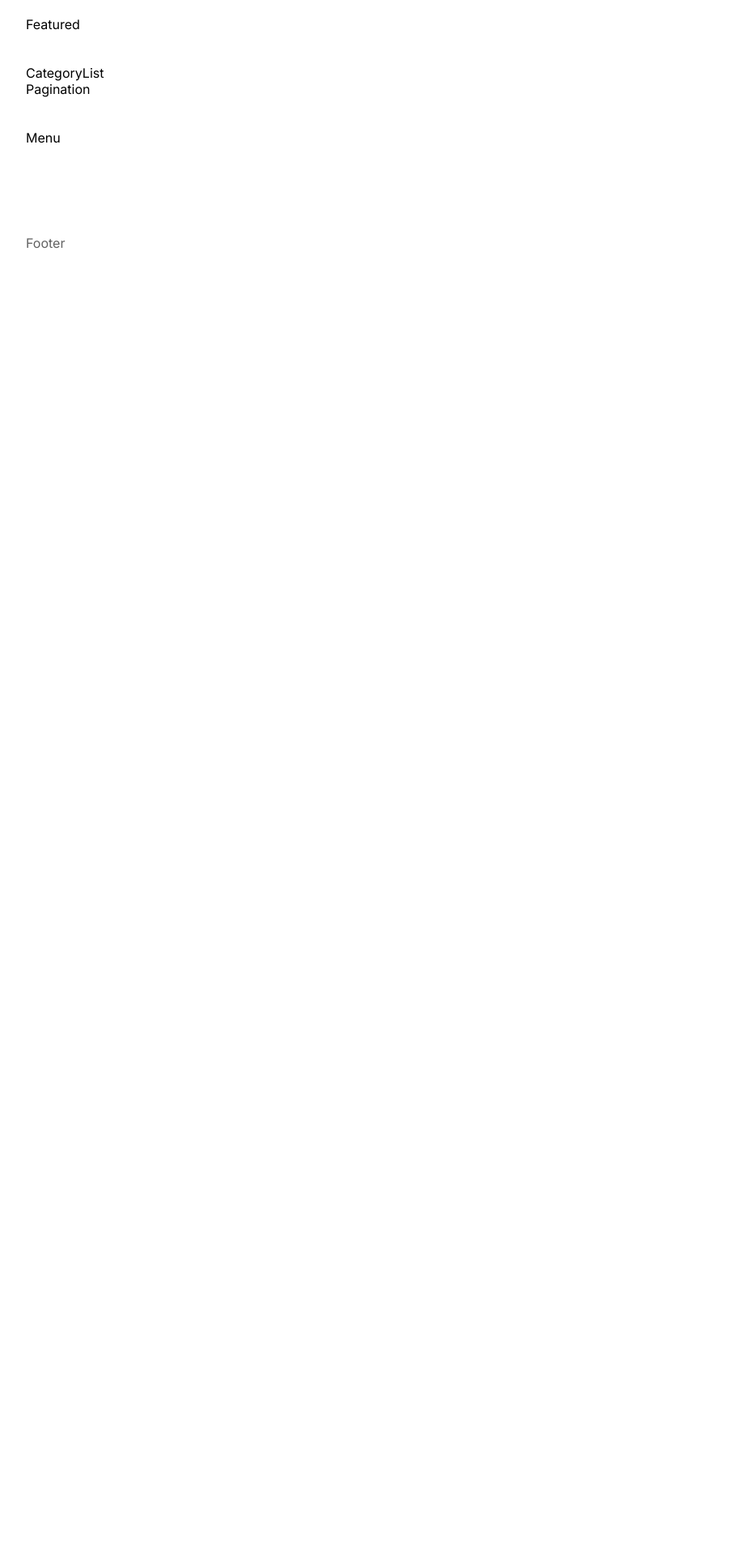
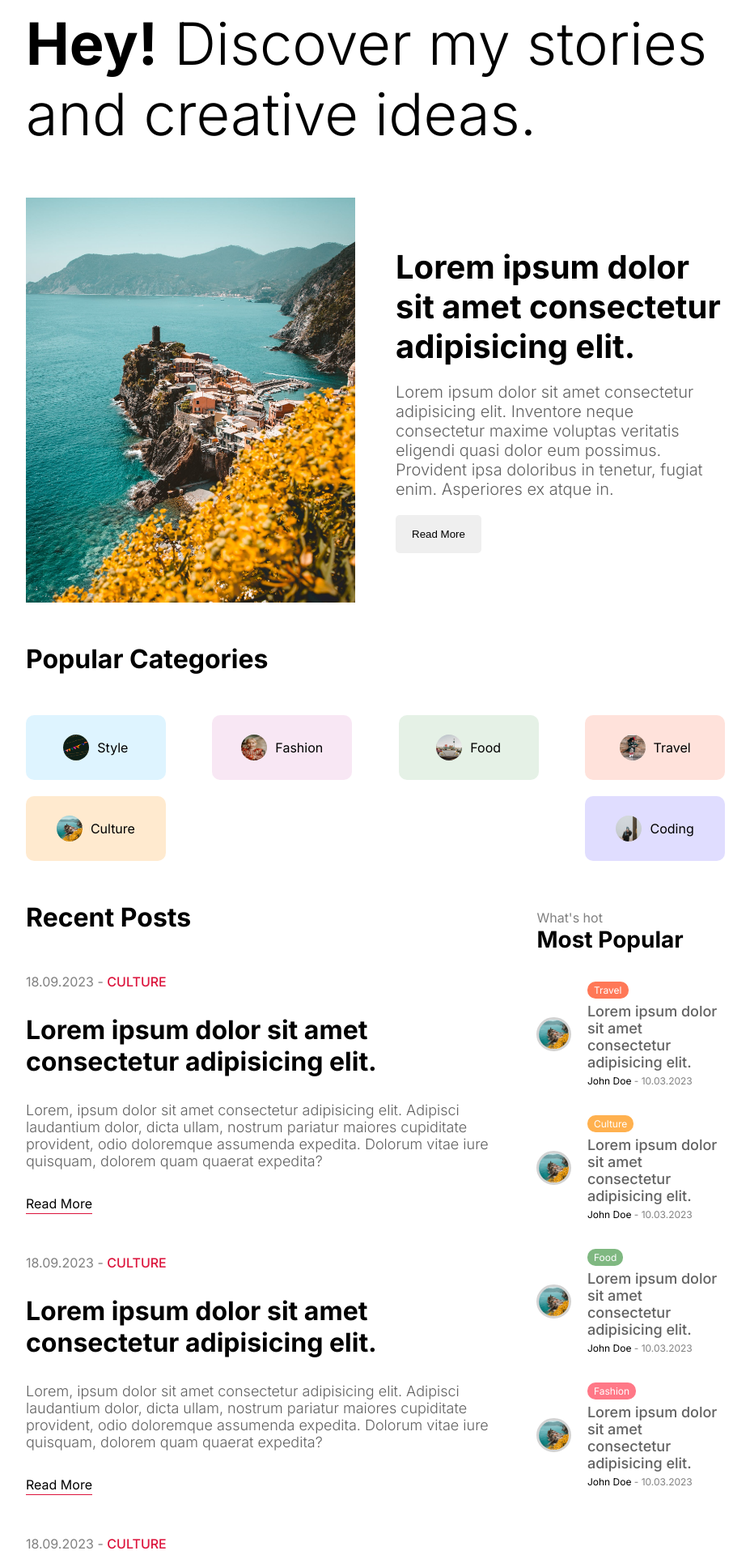
Before and after one commit to TrueAlexander/blog-tut, a Next.js app: page / in a window 1280 px wide. Shown: the part 120-2040 px from the top of the page at 81% size, without its empty margins (176-1103 px from the left). Before the commit the page ends 800 px from the top, so only its background shows below. Built offline with nearby package versions, Linux system fonts and the light colour scheme.

Commit message:
components layouts

```diff
--- a/src/app/homepage.module.css
+++ b/src/app/homepage.module.css
@@ -0,0 +1,4 @@
+.content{
+  display: flex;
+  gap: 50px;
+}
--- /dev/null
+++ b/src/components/card/Card.jsx
@@ -0,0 +1,26 @@
+import styles from "./card.module.css"
+import Image from "next/image"
+import Link from "next/link"
+
+const Card = () => {
+  return (
+    <div className={styles.container}>
+      <div className={styles.imageContainer}>
+        <Image src="/p1.jpeg" alt="" fill className={styles.image}/>
+      </div>
+      <div className={styles.textContainer}>
+        <div className={styles.detail}>
+          <span className={styles.date}>18.09.2023 - </span>
+          <span className={styles.category}>CULTURE</span>
+        </div>
+        <Link href="/">
+          <h1>Lorem ipsum dolor sit amet consectetur adipisicing elit.</h1>
+        </Link>
+        <p className={styles.desc}>Lorem, ipsum dolor sit amet consectetur adipisicing elit. Adipisci laudantium dolor, dicta ullam, nostrum pariatur maiores cupiditate provident, odio doloremque assumenda expedita. Dolorum vitae iure quisquam, dolorem quam quaerat expedita?</p>
+        <Link href="/" className={styles.link}>Read More</Link>
+      </div>
+    </div>
+  )
+}
+
+export default Card
--- /dev/null
+++ b/src/components/card/card.module.css
@@ -0,0 +1,50 @@
+.container {
+  margin-bottom: 50px;
+  display: flex;
+  align-items: center;
+  gap: 50px;
+}
+
+.imageContainer {
+  flex: 1;
+  height: 350px;
+  position: relative;
+}
+
+.image {
+  object-fit: cover;
+}
+
+.textContainer {
+  flex: 1;
+  display: flex;
+  flex-direction: column;
+  gap: 30px;
+}
+
+.date {
+  color: gray;
+}
+
+.category {
+  color: crimson;
+  font-weight: 500;
+}
+
+.desc {
+  font-size: 18px;
+  font-weight: 300;
+  color: var(--softTextColor);
+}
+
+.link {
+  border-bottom: 1px solid crimson;
+  width: max-content;
+  padding: 2px 0px;
+}
+
+@media screen and (max-width: 1280px) {
+  .imageContainer {
+    display: none;
+  }
+}
--- a/src/components/cardList/CardList.jsx
+++ b/src/components/cardList/CardList.jsx
@@ -1,9 +1,17 @@
 import styles from './cardList.module.css'
 import Pagination from '../pagination/Pagination'
+import Card from '../card/Card'
 
 const CardList = () => {
   return (
     <div className={styles.container}>
+      <h1 className={styles.title}>Recent Posts</h1>
+      <div className={styles.posts}>
+        <Card/>
+        <Card/>
+        <Card/>
+        <Card/>
+      </div>
       <Pagination/>
     </div>
   )
--- a/src/components/categoryList/CategoryList.jsx
+++ b/src/components/categoryList/CategoryList.jsx
@@ -1,9 +1,73 @@
 import styles from './categoryList.module.css'
+import Image from 'next/image'
+import Link from 'next/link'
 
 const CategoryList = () => {
   return (
     <div className={styles.container}>
-      CategoryList
+      <h1 className={styles.title}>Popular Categories</h1>
+      <div className={styles.categories}>
+        <Link href="/blog?cat=style" className={`${styles.category} ${styles.style}`}>
+          <Image
+            src="/style.png"
+            alt=""
+            width={32}
+            height={32}
+            className={styles.image}
+          />
+          style
+        </Link>
+        <Link href="/blog?cat=fashion" className={`${styles.category} ${styles.fashion}`}>
+          <Image
+            src="/fashion.png"
+            alt=""
+            width={32}
+            height={32}
+            className={styles.image}
+          />
+          fashion
+        </Link>
+        <Link href="/blog?cat=food" className={`${styles.category} ${styles.food}`}>
+          <Image
+            src="/food.png"
+            alt=""
+            width={32}
+            height={32}
+            className={styles.image}
+          />
+          food
+        </Link>
+        <Link href="/blog?cat=travel" className={`${styles.category} ${styles.travel}`}>
+          <Image
+            src="/travel.png"
+            alt=""
+            width={32}
+            height={32}
+            className={styles.image}
+          />
+          travel
+        </Link>
+        <Link href="/blog?cat=culture" className={`${styles.category} ${styles.culture}`}>
+          <Image
+            src="/culture.png"
+            alt=""
+            width={32}
+            height={32}
+            className={styles.image}
+          />
+          culture
+        </Link>
+        <Link href="/blog?cat=coding" className={`${styles.category} ${styles.coding}`}>
+          <Image
+            src="/coding.png"
+            alt=""
+            width={32}
+            height={32}
+            className={styles.image}
+          />
+          coding
+        </Link>
+      </div>
     </div>
   )
 }
--- a/src/components/featured/Featured.jsx
+++ b/src/components/featured/Featured.jsx
@@ -1,9 +1,25 @@
 import styles from './featured.module.css'
+import Image from 'next/image'
 
 const Featured = () => {
   return (
     <div className={styles.container}>
-      Featured
+      <h1 className={styles.title}>
+        <b>Hey!</b> Discover my stories and creative ideas.
+      </h1>
+      <div className={styles.post}>
+        <div className={styles.imgContainer}>
+          <Image src="/p1.jpeg" alt="" fill className={styles.image}/>
+        </div>
+        <div className={styles.textContainer}>
+          <h1 className={styles.postTitle}>Lorem ipsum dolor sit amet consectetur adipisicing elit.</h1>
+          <p className={styles.postDesc}>
+            Lorem ipsum dolor sit amet consectetur adipisicing elit. Inventore neque consectetur maxime voluptas veritatis eligendi quasi dolor eum possimus. Provident ipsa doloribus in tenetur, fugiat enim. Asperiores ex atque in.
+          </p>
+          <button className={styles.button}>Read More</button>
+        </div>
+
+      </div>
     </div>
   )
 }
--- a/src/components/featured/featured.module.css
+++ b/src/components/featured/featured.module.css
@@ -1,58 +1,77 @@
 .container {
+  margin-top: 30px;
+}
+
+.title {
+  font-size: 96px;
+  font-weight: 300;
+}
+
+.post {
+  margin-top: 60px;
   display: flex;
   align-items: center;
-  justify-content: space-between;
-  height: 100px;
+  gap: 50px;
 }
 
-.social {
-  display: flex;
-  gap: 10px;
+.imgContainer {
   flex: 1;
+  height: 500px;
+  position: relative;
 }
 
-.logo {
-  flex: 1;
-  text-align: center;
-  font-size: 36px;
-  font-weight: bold;
+.image {
+  object-fit: cover;
 }
 
-.links {
+.textContainer {
+  flex: 1;
   display: flex;
-  align-items: center;
+  flex-direction: column;
   gap: 20px;
-  flex: 1;
+}
+
+.postTitle {
+  font-size: 40px;
+}
+
+.postDesc {
   font-size: 20px;
+  font-weight: 300;
+  color: var(--softTextColor);
+}
+
+.button {
+  padding: 16px 20px;
+  border: none;
+  border-radius: 5px;
+  width: max-content;
 }
 
 @media screen and (max-width: 1280px) {
-  .logo {
-    font-size: 32px;
-  }
-  .links {
-    font-size: 18px;
-    gap: 15px;
+  .title {
+    font-size: 72px;
   }
 }
+
 @media screen and (max-width: 1024px) {
-  .social {
-    display: none;
+  .title {
+    font-size: 64px;
   }
-  .logo {
-    text-align: left;
-  }
-}
-@media screen and (max-width: 768px) {
-  .logo {
-    font-size: 24px;
-  }
-}
-@media screen and (max-width: 640px) {
-  .links{
-    justify-content: flex-end;
-  }
-  .link {
+
+  .imgContainer {
     display: none;
   }
 }
+
+@media screen and (max-width: 768px) {
+  .title {
+    font-size: 48px;
+  }
+}
+
+@media screen and (max-width: 640px) {
+  .title {
+    font-size: 36px;
+  }
+}
--- a/src/components/menu/Menu.jsx
+++ b/src/components/menu/Menu.jsx
@@ -1,9 +1,66 @@
 import styles from './menu.module.css'
+import Link from 'next/link'
+import Image from 'next/image'
 
 const Menu = () => {
   return (
     <div className={styles.container}>
-      Menu
+      <h2 className={styles.subtitle}>What's hot</h2>
+      <h1 className={styles.title}>Most Popular</h1>
+      <div className={styles.items}>
+        <Link className={styles.item} href="/">
+          <div className={styles.imageContainer}>
+            <Image src="/p1.jpeg" alt="" fill className={styles.image}/>
+          </div>
+          <div className={styles.textContainer}>
+            <span className={`${styles.category} ${styles.travel}`} >Travel</span>
+            <h3 className={styles.postTitle}>Lorem ipsum dolor sit amet consectetur adipisicing elit.</h3>
+            <div className={styles.detail}>
+              <span className={styles.username}>John Doe</span>
+              <span className={styles.date}> - 10.03.2023</span>
+            </div>
+          </div>
+        </Link>
+        <Link className={styles.item} href="/">
+          <div className={styles.imageContainer}>
+            <Image src="/p1.jpeg" alt="" fill className={styles.image}/>
+          </div>
+          <div className={styles.textContainer}>
+            <span className={`${styles.category} ${styles.culture}`}>Culture</span>
+            <h3 className={styles.postTitle}>Lorem ipsum dolor sit amet consectetur adipisicing elit.</h3>
+            <div className={styles.detail}>
+              <span className={styles.username}>John Doe</span>
+              <span className={styles.date}> - 10.03.2023</span>
+            </div>
+          </div>
+        </Link>
+        <Link className={styles.item} href="/">
+          <div className={styles.imageContainer}>
+            <Image src="/p1.jpeg" alt="" fill className={styles.image}/>
+          </div>
+          <div className={styles.textContainer}>
+            <span className={`${styles.category} ${styles.food}`} >Food</span>
+            <h3 className={styles.postTitle}>Lorem ipsum dolor sit amet consectetur adipisicing elit.</h3>
+            <div className={styles.detail}>
+              <span className={styles.username}>John Doe</span>
+              <span className={styles.date}> - 10.03.2023</span>
+            </div>
+          </div>
+        </Link>
+        <Link className={styles.item} href="/">
+          <div className={styles.imageContainer}>
+            <Image src="/p1.jpeg" alt="" fill className={styles.image}/>
+          </div>
+          <div className={styles.textContainer}>
+            <span className={`${styles.category} ${styles.fashion}`} >Fashion</span>
+            <h3 className={styles.postTitle}>Lorem ipsum dolor sit amet consectetur adipisicing elit.</h3>
+            <div className={styles.detail}>
+              <span className={styles.username}>John Doe</span>
+              <span className={styles.date}> - 10.03.2023</span>
+            </div>
+          </div>
+        </Link>
+      </div>
     </div>
   )
 }
--- a/src/components/menu/menu.module.css
+++ b/src/components/menu/menu.module.css
@@ -1,58 +1,99 @@
 .container {
-  display: flex;
-  align-items: center;
-  justify-content: space-between;
-  height: 100px;
+  flex: 2;
+  margin-top: 60px;
 }
 
-.social {
-  display: flex;
-  gap: 10px;
-  flex: 1;
+.subtitle {
+  color: gray;
+  font-size: 16px;
+  font-weight: 400;
+}
+.title {
+  font-size: 28px;
 }
 
-.logo {
-  flex: 1;
-  text-align: center;
-  font-size: 36px;
-  font-weight: bold;
+.items {
+  display: flex;
+  flex-direction: column;
+  gap: 35px;
+  margin-top: 35px;
+  margin-bottom: 60px;
 }
 
-.links {
+.item {
   display: flex;
   align-items: center;
   gap: 20px;
-  flex: 1;
-  font-size: 20px;
 }
 
-@media screen and (max-width: 1280px) {
-  .logo {
-    font-size: 32px;
-  }
-  .links {
-    font-size: 18px;
-    gap: 15px;
-  }
+.imageContainer {
+  flex: 1;
+  position: relative;
+  aspect-ratio: 1/1;
 }
+
+.image {
+  border-radius: 50%;
+  border: 3px solid lightgray;
+  object-fit: cover;
+}
+
+.textContainer {
+  flex: 4;
+  display: flex;
+  flex-direction: column;
+  gap: 5px;
+}
+
+.category {
+  padding: 3px 8px;
+  border-radius: 10px;
+  font-size: 12px;
+  color: white;
+  width: max-content;
+}
+
+.category.travel {
+  background-color: #ff7857;
+}
+
+.culture {
+  background-color: #ffb14f;
+}
+
+.food {
+  background-color: #7fb881;
+}
+
+.fashion {
+  background-color: #ff7887;
+}
+
+.coding {
+  background-color: #775aec;
+}
+
+.style {
+  background-color: #789cff;
+}
+
+.postTitle {
+  font-size: 18px;
+  font-weight: 500;
+  color: var(--softTextColor);
+}
+
+.detail {
+  font-size: 12px;
+}
+
+.date {
+  color: grey;
+}
+
+
 @media screen and (max-width: 1024px) {
-  .social {
-    display: none;
-  }
-  .logo {
-    text-align: left;
-  }
-}
-@media screen and (max-width: 768px) {
-  .logo {
-    font-size: 24px;
-  }
-}
-@media screen and (max-width: 640px) {
-  .links{
-    justify-content: flex-end;
-  }
-  .link {
+  .container {
     display: none;
   }
 }
--- a/src/components/navbar/Navbar.jsx
+++ b/src/components/navbar/Navbar.jsx
@@ -18,9 +18,9 @@ const Navbar = () => {
       </div>
       <div className={styles.links}>
         <ThemeToggle/>
-        <Link href="/">Homepage</Link>
-        <Link href="/">Contact</Link>
-        <Link href="/">About</Link>
+        <Link href="/" className={styles.link}>Homepage</Link>
+        <Link href="/" className={styles.link}>Contact</Link>
+        <Link href="/" className={styles.link}>About</Link>
         <AuthLinks/>
       </div>
     </div>
```
Also changed, not shown: src/components/authLinks/AuthLinks.jsx (+27 -2 lines).
